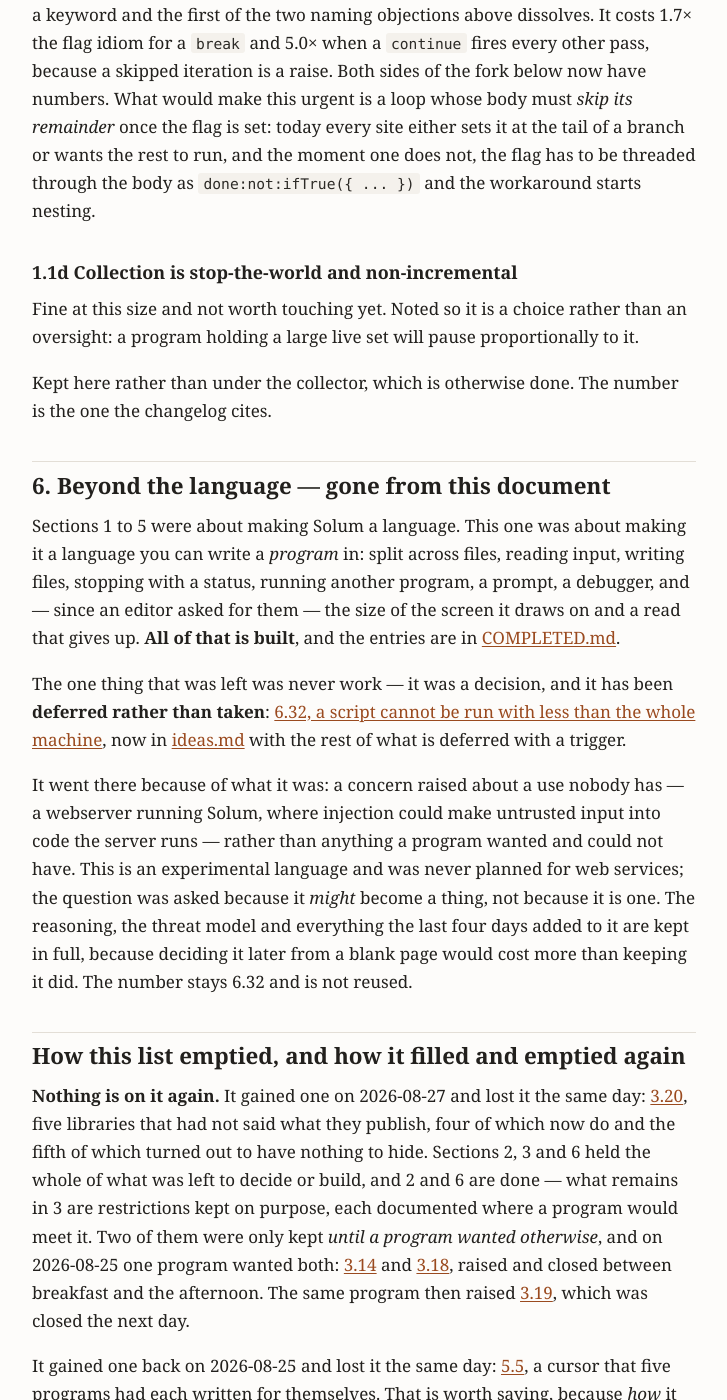
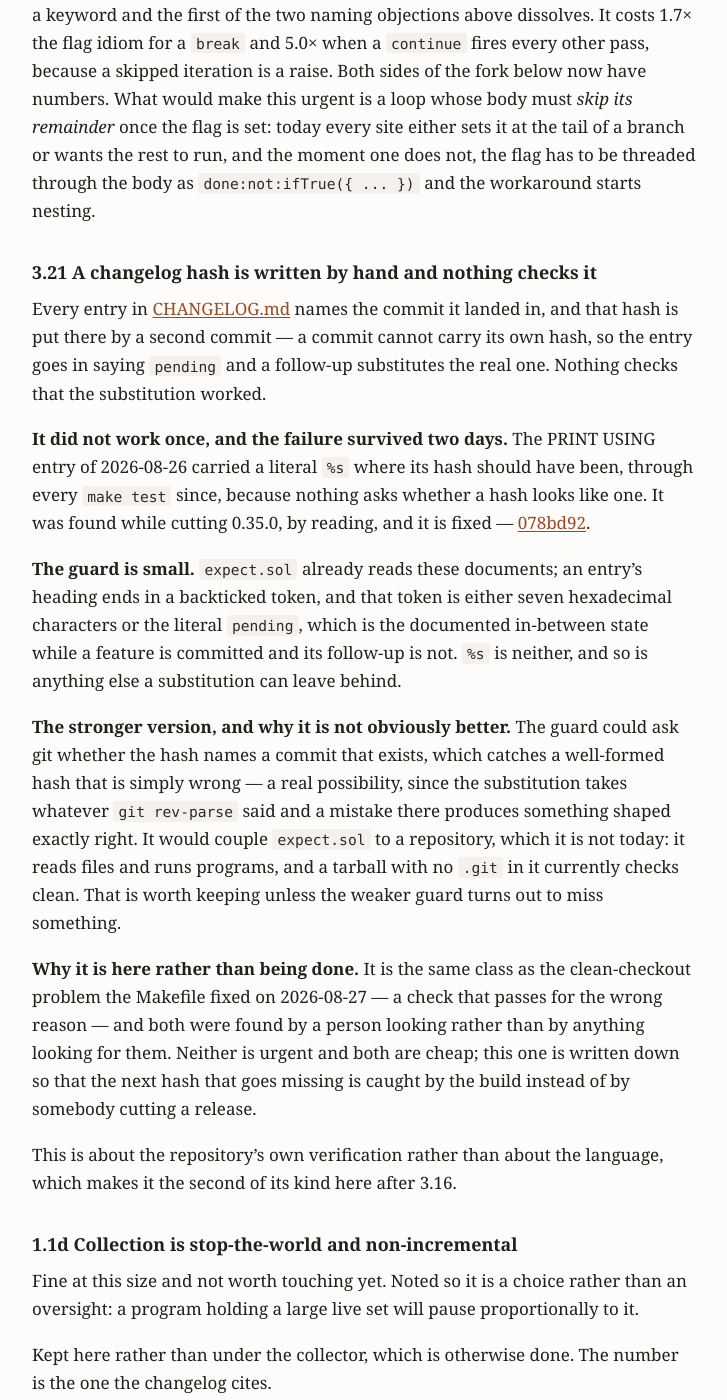
Before and after one commit to hansolovkarlsson/Solveig, a Jekyll site: the page built from docs/ROADMAP.md, in a window 1280 px wide and 1400 px high, scrolled down 22711 px. Shown: the whole window, without its empty margins (276-1003 px from the left). Built offline with Jekyll 4.4.1, drawn with Linux system fonts in a browser that asks for light colours; our own code applies the rules of GitHub Pages for plain Markdown files; some of the changed text lies outside the part shown.

Commit message:
Roadmap 3.21: a changelog hash is written by hand and nothing checks it
Every changelog entry names the commit it landed in, and that hash is put
there by a second commit -- a commit cannot carry its own hash. Nothing checks
that the substitution worked, and once it did not: the PRINT USING entry
carried a literal %s for two days, through every make test, and was found by
reading while cutting 0.35.0.

The guard is small: an entry's heading ends in a backticked token that is
either seven hexadecimal characters or the literal `pending`, which is the
documented in-between state. %s is neither.

The stronger version -- asking git whether the hash names a real commit --
would catch a well-formed hash that is simply wrong, which the substitution
can produce. It is not obviously better: it would couple expect.sol to a
repository, and a tarball with no .git currently checks clean.

Recorded rather than done. It is the same class as the clean-checkout problem
the Makefile fixed yesterday -- a check that passes for the wrong reason --
and it is the second entry here about this repository's own verification
rather than about the language, after 3.16.

Co-Authored-By: Claude Opus 5 <noreply@anthropic.com>
Claude-Session: https://claude.ai/code/session_014Emnizwfra15qgDU979HaB

```diff
--- a/docs/ROADMAP.md
+++ b/docs/ROADMAP.md
@@ -928,6 +928,44 @@ today every site either sets it at the tail of a branch or wants the rest to
 run, and the moment one does not, the flag has to be threaded through the body
 as `done:not:ifTrue({ ... })` and the workaround starts nesting.
 
+### 3.21 A changelog hash is written by hand and nothing checks it
+
+Every entry in [CHANGELOG.md](CHANGELOG.md) names the commit it landed in, and
+that hash is put there by a second commit — a commit cannot carry its own hash,
+so the entry goes in saying `pending` and a follow-up substitutes the real one.
+Nothing checks that the substitution worked.
+
+**It did not work once, and the failure survived two days.** The PRINT USING
+entry of 2026-08-26 carried a literal `%s` where its hash should have been,
+through every `make test` since, because nothing asks whether a hash looks like
+one. It was found while cutting 0.35.0, by reading, and it is fixed —
+[078bd92](CHANGELOG.md).
+
+**The guard is small.** `expect.sol` already reads these documents; an entry's
+heading ends in a backticked token, and that token is either seven hexadecimal
+characters or the literal `pending`, which is the documented in-between state
+while a feature is committed and its follow-up is not. `%s` is neither, and so
+is anything else a substitution can leave behind.
+
+**The stronger version, and why it is not obviously better.** The guard could
+ask git whether the hash names a commit that exists, which catches a
+well-formed hash that is simply wrong — a real possibility, since the
+substitution takes whatever `git rev-parse` said and a mistake there produces
+something shaped exactly right. It would couple `expect.sol` to a repository,
+which it is not today: it reads files and runs programs, and a tarball with no
+`.git` in it currently checks clean. That is worth keeping unless the weaker
+guard turns out to miss something.
+
+**Why it is here rather than being done.** It is the same class as the
+clean-checkout problem the Makefile fixed on 2026-08-27 — a check that passes
+for the wrong reason — and both were found by a person looking rather than by
+anything looking for them. Neither is urgent and both are cheap; this one is
+written down so that the next hash that goes missing is caught by the build
+instead of by somebody cutting a release.
+
+This is about the repository's own verification rather than about the language,
+which makes it the second of its kind here after 3.16.
+
 ### 1.1d Collection is stop-the-world and non-incremental
 
 Fine at this size and not worth touching yet. Noted so it is a choice rather than
@@ -961,8 +999,13 @@ keeping it did. The number stays 6.32 and is not reused.
 
 ## How this list emptied, and how it filled and emptied again
 
-**Nothing is on it again.** It gained one on 2026-08-27 and lost it the same
-day: [3.20](COMPLETED.md#320-five-shipped-libraries-published-everything-they-had--done),
+**One thing is on it**, and it is a guard rather than a feature:
+[3.21](#321-a-changelog-hash-is-written-by-hand-and-nothing-checks-it), which a
+literal `%s` sitting in the changelog for two days asked for.
+
+Before that it was empty again, having gained one on 2026-08-27 and lost it the
+same day:
+[3.20](COMPLETED.md#320-five-shipped-libraries-published-everything-they-had--done),
 five libraries that had not said what they publish, four of which now do and the
 fifth of which turned out to have nothing to hide. Sections 2, 3 and 6 held the
 whole of what was left to decide or build, and 2 and 6 are done — what remains
```
